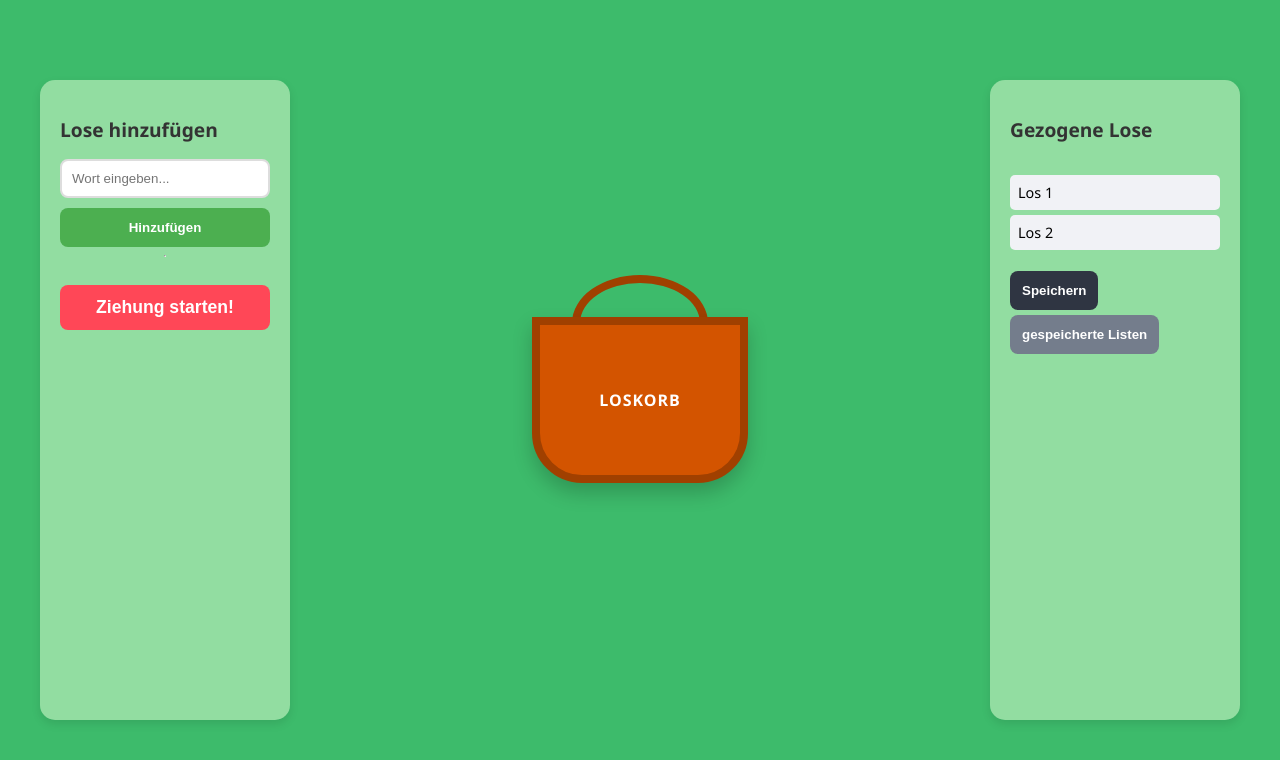
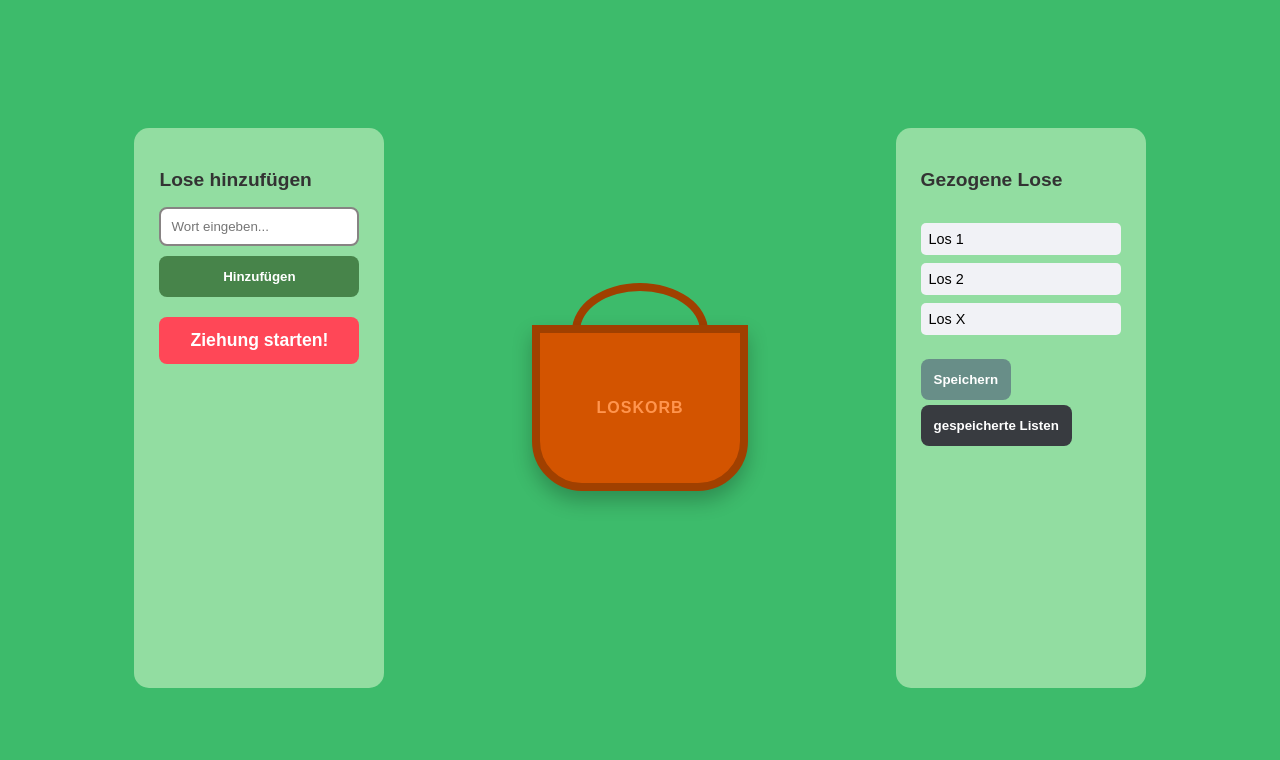
Before and after one commit to dilarawgn/Webentwicklung, a plain HTML site: page index.html in a window 1280 px wide. Drawn offline with Linux system fonts and the light colour scheme.

Commit message:
Seitendesign1

```diff
--- a/index.html
+++ b/index.html
@@ -12,8 +12,6 @@
             <h2>Lose hinzufügen</h2>
             <input type="text" id="wordInput" placeholder="Wort eingeben...">
             <button class="btn add-btn">Hinzufügen</button>
-
-            <hr>
 
             <button class="btn start-btn">Ziehung starten!</button>
         </aside>
@@ -32,8 +30,9 @@
             <ul id="logList">
                 <li>Los 1</li>
                 <li>Los 2</li>
+                <li>Los X</li>
             </ul>
-            <div class="save-actions">
+            <div class>
                 <button class="btn save-btn">Speichern</button>
                 <button class="btn load-btn">gespeicherte Listen</button>
             </div>
--- a/name.css
+++ b/name.css
@@ -1,7 +1,6 @@
 /* Grunddesign */body {
-    font-family: 'Segoe UI', Tahoma, Geneva, Verdana, sans-serif;
+    font-family: sans-serif;
     background-color: #3dbb6b;
-    margin: 0;
     display: flex;
     justify-content: center;
     align-items: center;
@@ -11,18 +10,17 @@
 .container {
     display: grid;
     grid-template-columns: 250px 1fr 250px;
-    gap: 20px;
-    width: 95%;
+    gap: 30px;
+    width: 80%;
     max-width: 1200px;
-    height: 80vh;
+    height: 70vh;
 }
 
 /* Seitenspalten */
 aside {
     background: rgb(146, 221, 161);
-    padding: 20px;
+    padding: 25px;
     border-radius: 15px;
-    box-shadow: 0 4px 10px rgba(0,0,0,0.1);
     display: flex;
     flex-direction: column;
 }
@@ -32,13 +30,13 @@ h2 { font-size: 1.2rem; color: #333; }
 /* Eingabefelder & Buttons */
 input {
     padding: 10px;
-    border: 2px solid #ddd;
+    border: 2px solid #878383;
     border-radius: 8px;
     margin-bottom: 10px;
 }
 
 .btn {
-    padding: 12px;
+    padding: 13px;
     border: none;
     border-radius: 8px;
     cursor: pointer;
@@ -46,12 +44,12 @@ input {
     transition: transform 0.1s;
 }
 
-.btn:active { transform: scale(0.95); }
+.btn:active { transform: scale(0.93); }
 
-.add-btn { background-color: #4CAF50; color: white; }
+.add-btn { background-color: #3e793fe1; color: white; }
 .start-btn { background-color: #ff4757; color: white; margin-top: 20px; font-size: 1.1rem; }
-.save-btn { background-color: #2f3542; color: white; margin-top: auto; margin-bottom: 5px; }
-.load-btn { background-color: #747d8c; color: white; }
+.save-btn { background-color: #4c5a7798; color: white; margin-top: auto; margin-bottom: 5px; }
+.load-btn { background-color: #383b40; color: white; }
 
 /* Der Korb in der Mitte */
 .drawing-area {
@@ -71,7 +69,7 @@ input {
     display: flex;
     justify-content: center;
     align-items: center;
-    box-shadow: 0 10px 20px rgba(0,0,0,0.2);
+    box-shadow: 0 10px 20px rgba(0, 0, 0, 0.244);
 }
 
 .basket-handle {
@@ -85,7 +83,7 @@ input {
 }
 
 .basket-label {
-    color: white;
+    color: rgb(255, 149, 78);
     font-weight: bold;
     text-transform: uppercase;
     letter-spacing: 1px;
@@ -93,7 +91,6 @@ input {
 
 /* Historie-Liste */
 ul {
-    list-style: none;
     padding: 0;
     overflow-y: auto;
 }
@@ -101,7 +98,7 @@ ul {
 li {
     background: #f1f2f6;
     padding: 8px;
-    margin-bottom: 5px;
+    margin-bottom: 8px;
     border-radius: 5px;
     font-size: 0.9rem;
 }
```
